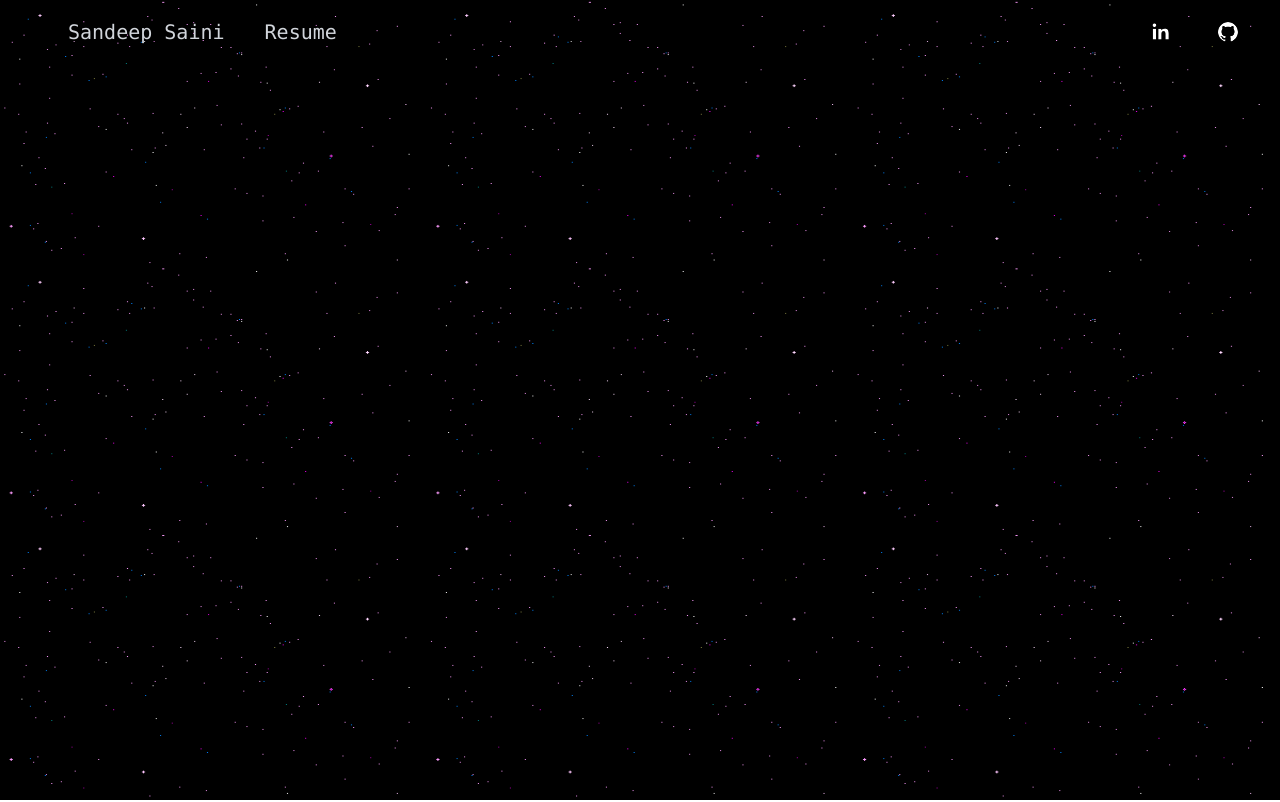
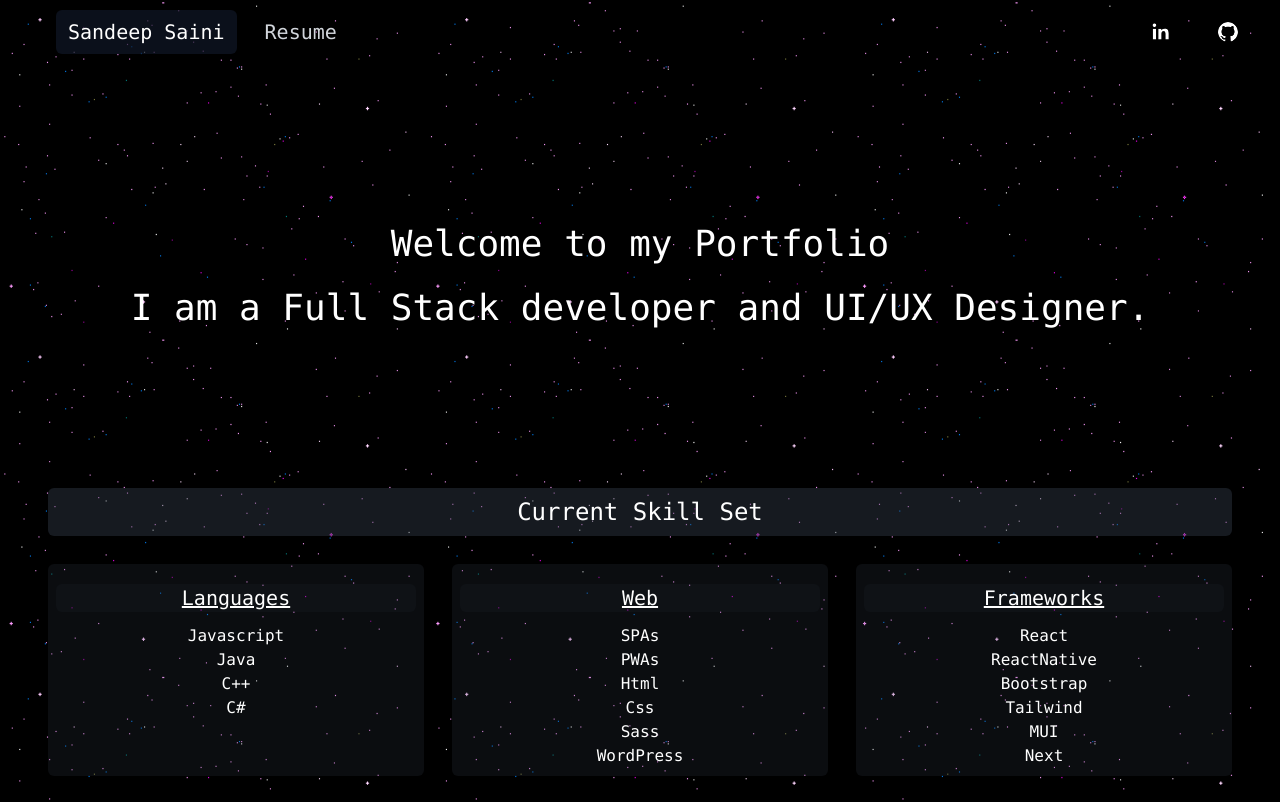
Before and after one commit to sing1176/Portfolio, a React (Create React App) app: page / in a window 1280 px wide. Shown: the top 802 px of the page. Built offline with nearby package versions, Linux system fonts and the light colour scheme.

Commit message:
routing change

```diff
--- a/src/App.js
+++ b/src/App.js
@@ -10,7 +10,7 @@ function App() {
 				<BrowserRouter>
 					<NavigationBar />
 					<Routes>
-						<Route path="/home" element={<Home />} />
+						<Route path="/" exact element={<Home />} />
 						<Route path="/resume" element={<Resume />} />
 					</Routes>
 				</BrowserRouter>
--- a/src/components/NavigationBar.js
+++ b/src/components/NavigationBar.js
@@ -5,7 +5,7 @@ import { NavLink } from 'react-router-dom';
 import { SocialIcon } from 'react-social-icons';
 
 const navigation = [
-	{ name: 'Sandeep Saini', href: '/home', current: true },
+	{ name: 'Sandeep Saini', href: '/', current: true },
 	{ name: 'Resume', href: '/resume', current: false },
 ];
 
```
